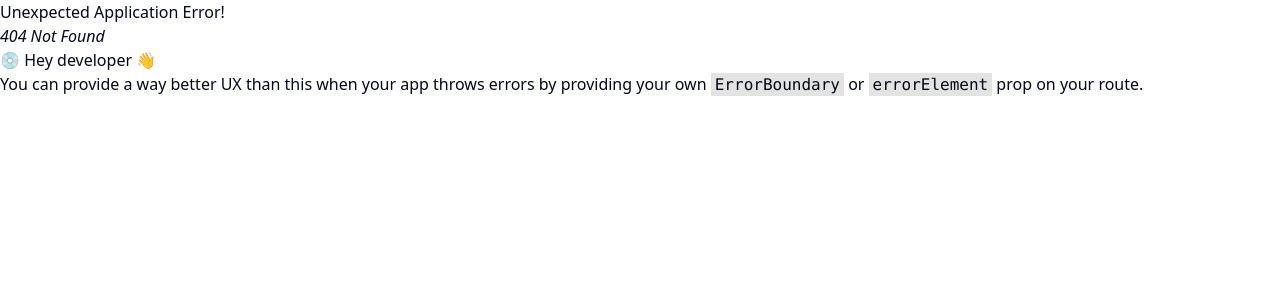
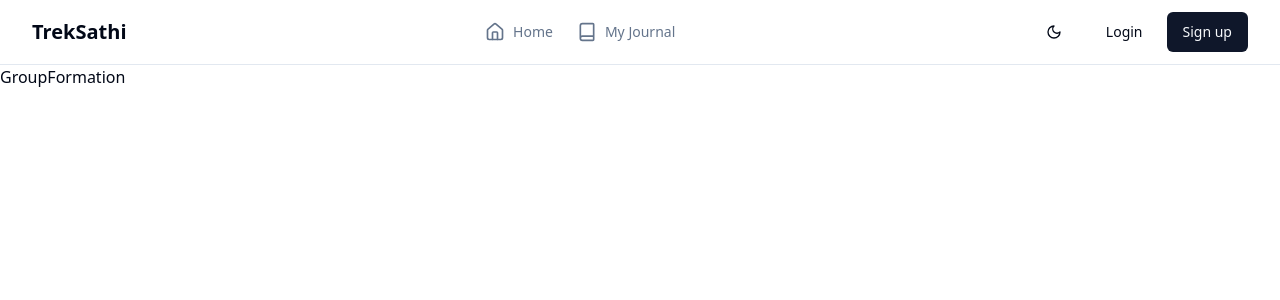
Before and after one commit to pointbreak6969/Trek-Sathi, a React (Vite) app in the folder client/: page /groupformation/1 in a window 1280 px wide. Before the commit this address had no page. Shown: the top 300 px of the page. Built offline with nearby package versions, Linux system fonts and the light colour scheme.

Commit message:
Add GroupFormation page and implement navigation from Details page

```diff
--- a/client/src/Pages/Details.jsx
+++ b/client/src/Pages/Details.jsx
@@ -20,6 +20,7 @@ import {
   Heart,
   Footprints,
 } from "lucide-react";
+import { useNavigate } from "react-router-dom";
 
 const getDestinationDetails = (id) => {
   const trekDetails = {
@@ -93,6 +94,7 @@ export default function Details() {
   const details = getDestinationDetails(id);
   const [isScrolled, setIsScrolled] = useState(false);
   const [canScrollPosts, setCanScrollPosts] = useState(false);
+  const navigate = useNavigate();
 
   useEffect(() => {
     const handleScroll = () => {
@@ -242,7 +244,10 @@ export default function Details() {
                 </div>
               </div>
 
-              <button className="flex ml-1  items-center gap-1 px-3 py-3.5 bg-blue-600 text-white rounded-full hover:bg-blue-700 transition-colors sm:font-medium text-sm">
+              <button
+                onClick={() => navigate(`/groupformation/${id}`)}
+                className="flex ml-1  items-center gap-1 px-3 py-3.5 bg-blue-600 text-white rounded-full hover:bg-blue-700 transition-colors sm:font-medium text-sm"
+              >
                 <Footprints className="h-5 w-5" />
                 Take This Trek
               </button>
@@ -294,7 +299,10 @@ export default function Details() {
                     <span>{details.location}</span>
                   </div>
                 </div>
-                <button className="flex items-center gap-1 px-6 py-2.5 bg-blue-600 text-white rounded-full hover:bg-blue-700 transition-colors font-medium">
+                <button
+                  onClick={() => navigate(`/groupformation/${id}`)}
+                  className="flex items-center gap-1 px-6 py-2.5 bg-blue-600 text-white rounded-full hover:bg-blue-700 transition-colors font-medium"
+                >
                   <Footprints className="h-4 w-4 sm:h-5 sm:w-5" />
                   Take This Trek
                 </button>
--- a/client/src/Pages/GroupFormation.jsx
+++ b/client/src/Pages/GroupFormation.jsx
@@ -0,0 +1,9 @@
+import React from "react";
+import { useParams } from "react-router-dom";
+
+const GroupFormation = () => {
+  const { id } = useParams();
+  return <div>GroupFormation </div>;
+};
+
+export default GroupFormation;
--- a/client/src/main.jsx
+++ b/client/src/main.jsx
@@ -10,6 +10,8 @@ import SignupPage from "./Pages/Signup";
 import Login from "./Pages/Login";
 import Protected from "./components/Protected";
 import { RouterProvider, createBrowserRouter } from "react-router-dom";
+import GroupFormation from "./Pages/GroupFormation";
+import path from "path";
 const publicRoutes = [
   {
     path: "/",
@@ -25,6 +27,14 @@ const publicRoutes = [
     element: (
       <Protected authentication={false}>
         <Details />
+      </Protected>
+    ),
+  },
+  {
+    path: "/groupformation/:id",
+    element: (
+      <Protected authentication={false}>
+        <GroupFormation />
       </Protected>
     ),
   },
```
